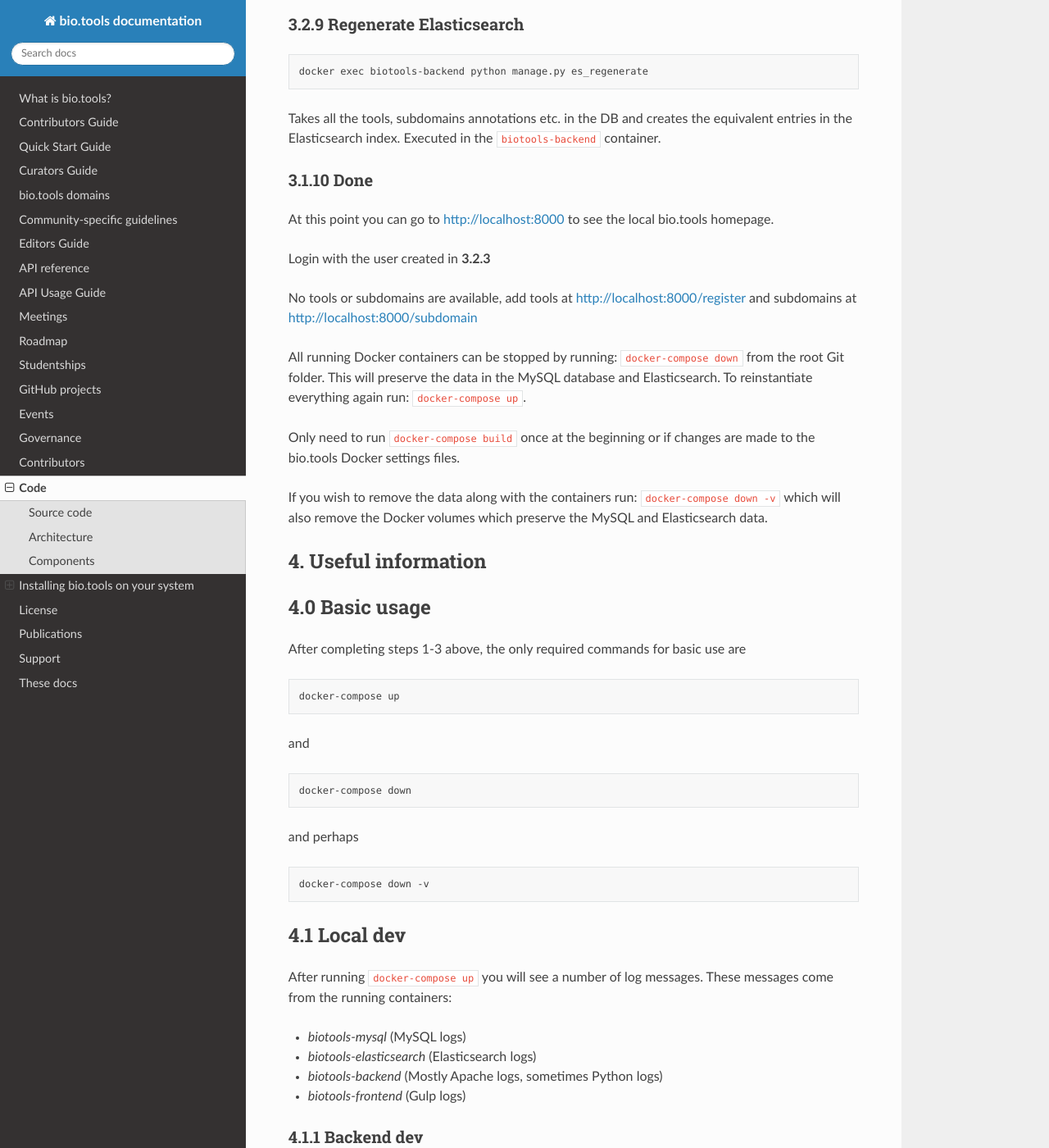
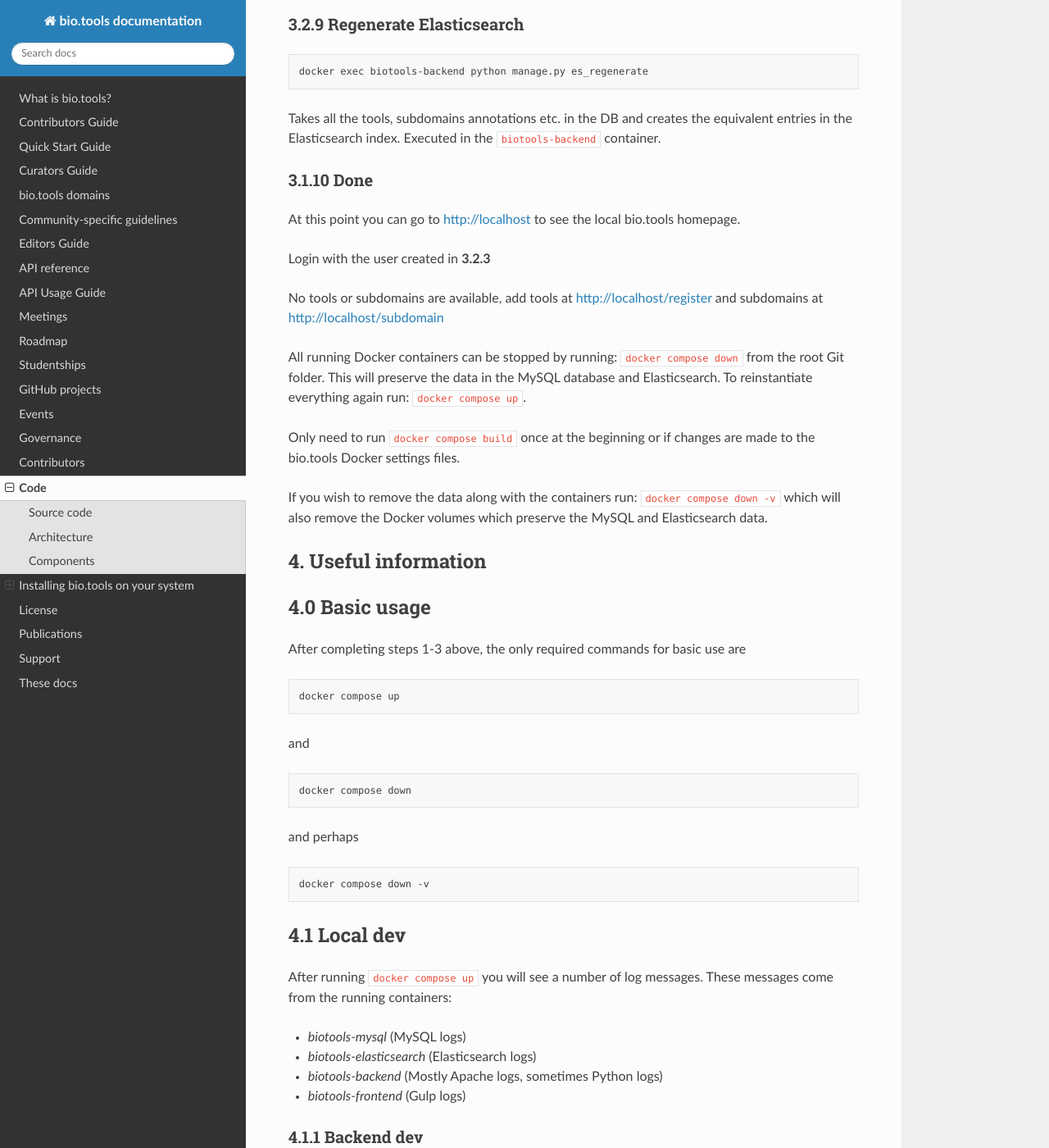
Before and after one commit to bio-tools/biotoolsDocs, a Sphinx documentation site: the page built from docs/code.rst, in a window 1280 px wide and 1400 px high, scrolled down 7074 px. Shown: the whole window at 82% size. Built offline with Sphinx 7.4.7 and the Read the Docs theme 3.1.0, drawn with Linux system fonts in a browser that asks for light colours; some of the changed text lies outside the part shown.

Commit message:
update installation guide

```diff
--- a/docs/code.rst
+++ b/docs/code.rst
@@ -78,7 +78,7 @@
 ^^^^^^^^^^^^^^^^^^^^^^^^^^^^^^^^^^^^^^^
 .. code-block:: text
 
-    docker-compose build
+    docker compose build
 
 The above command will download / build all the Docker images required for bio.tools to run on your local machine.
 
@@ -95,7 +95,7 @@
 ^^^^^^^^^^^^^^^^^^^^^^^^^^^^^^^^^^^^^^^^^^
 .. code-block:: text
 
- docker-compose up
+ docker compose up
 
 The above command will create and run the required containers:
 
@@ -178,18 +178,18 @@
 
 3.1.8 Done
 ^^^^^^^^^^
-At this point you can go to `http://localhost:8000 <http://localhost:8000>`_ to see the local bio.tools homepage.
+At this point you can go to `http://localhost <http://localhost>`_ to see the local bio.tools homepage.
 
-The ``test`` subdomain can be viewed at `http://test.localhost:8000 <http://test.localhost:8000>`_
+The ``test`` subdomain can be viewed at `http://localhost/t?domain=test <http://localhost/t?domain=test>`_
 
 
 You can login with the existing superuser (user: ``biotools``, password: ``biotools``).
 
-All running Docker containers can be stopped by running: ``docker-compose down`` from the root Git folder. This will preserve the data in the MySQL database and Elasticsearch. To reinstantiate everything again run: ``docker-compose up``.
+All running Docker containers can be stopped by running: ``docker compose down`` from the root Git folder. This will preserve the data in the MySQL database and Elasticsearch. To reinstantiate everything again run: ``docker compose up``.
 
-Only need to run ``docker-compose build`` once at the beginning or if changes are made to the bio.tools Docker settings files.
+Only need to run ``docker compose build`` once at the beginning or if changes are made to the bio.tools Docker settings files.
 
-If you wish to remove the data along with the containers run: ``docker-compose down -v`` which will also remove the Docker volumes which preserve the MySQL and Elasticsearch data.
+If you wish to remove the data along with the containers run: ``docker compose down -v`` which will also remove the Docker volumes which preserve the MySQL and Elasticsearch data.
 
 
 
@@ -275,18 +275,17 @@
 
 3.1.10 Done
 ^^^^^^^^^^^
-At this point you can go to `http://localhost:8000 <http://localhost:8000>`_ to see the local bio.tools homepage.
+At this point you can go to `http://localhost <http://localhost>`_ to see the local bio.tools homepage.
 
 Login with the user created in **3.2.3**
 
-No tools or subdomains are available, add tools at `http://localhost:8000/register <http://localhost:8000/register>`_ and subdomains at `http://localhost:8000/subdomain <http://localhost:8000/subdomain>`_
+No tools or subdomains are available, add tools at `http://localhost/register <http://localhost/register>`_ and subdomains at `http://localhost/subdomain <http://localhost/subdomain>`_
 
-All running Docker containers can be stopped by running: ``docker-compose down`` from the root Git folder. This will preserve the data in the MySQL database and Elasticsearch. To reinstantiate everything again run: ``docker-compose up``.
+All running Docker containers can be stopped by running: ``docker compose down`` from the root Git folder. This will preserve the data in the MySQL database and Elasticsearch. To reinstantiate everything again run: ``docker compose up``.
 
-Only need to run ``docker-compose build`` once at the beginning or if changes are made to the bio.tools Docker settings files.
+Only need to run ``docker compose build`` once at the beginning or if changes are made to the bio.tools Docker settings files.
 
-If you wish to remove the data along with the containers run: ``docker-compose down -v`` which will also remove the Docker volumes which preserve the MySQL and Elasticsearch data.
-
+If you wish to remove the data along with the containers run: ``docker compose down -v`` which will also remove the Docker volumes which preserve the MySQL and Elasticsearch data.
 
 4. Useful information
 ---------------------
@@ -296,23 +295,23 @@
 
 .. code-block:: text
 
- docker-compose up
+ docker compose up
 
 and
 
 .. code-block:: text
 
- docker-compose down
+ docker compose down
 
 and perhaps
 
 .. code-block:: text
 
- docker-compose down -v
+ docker compose down -v
 
 4.1 Local dev
 -------------
-After running ``docker-compose up`` you will see a number of log messages. These messages come from the running containers:
+After running ``docker compose up`` you will see a number of log messages. These messages come from the running containers:
 
 * `biotools-mysql` (MySQL logs)
 * `biotools-elasticsearch` (Elasticsearch logs)
@@ -324,7 +323,7 @@
 The ``biotools-backend`` container is based on an image which uses an Apache server. The logs from ``biotools-backend`` come from Apache or sometimes from Python.
 
 .. note::
-    Changes in Python/Django/backend files will be reflected in the ``biotools-backend`` container, **BUT** because of how Apache works, the changes won't be reflected in your browser ``http://localhost:8000`` until Apache is reloaded. In order to see the changes in the reflected in the browser you need to run:
+    Changes in Python/Django/backend files will be reflected in the ``biotools-backend`` container, **BUT** because of how Apache works, the changes won't be reflected in your browser ``http://localhost`` until Apache is reloaded. In order to see the changes in the reflected in the browser you need to run:
 
     ``docker exec biotools-backend /etc/init.d/apache2 reload``
 
@@ -332,7 +331,7 @@
 
     Bringing the containers down and up agail will also work, but this takes significantly longer. The above command is almost instant.
 
-Most issues with the backend code will be reflected in the browser at ``http://localhost:8000/api/{some_path}``, e.g. `http://localhost:8000/api/tool <http://localhost:8000/api/tool>`_ or `http://localhost:8000/api/jaspar <http://localhost:8000/api/jaspar>`_ etc.
+Most issues with the backend code will be reflected in the browser at ``http://localhost/api/{some_path}``, e.g. `http://localhost/api/tool <http://localhost/api/tool>`_ or `http://localhost/api/jaspar <http://localhost/api/jaspar>`_ etc.
 
 See `https://biotools.readthedocs.io/en/latest/api_reference.html <https://biotools.readthedocs.io/en/latest/api_reference.html>`_ or Django route files (``urls.py``) for more API endpoints.
 
@@ -387,25 +386,25 @@
 ^^^^^^^^^^^^^^^^^^^^^^^^^^^^^
 .. code-block:: text
 
- docker-compose build
+ docker compose build
 
 Run bio.tools containers
 ^^^^^^^^^^^^^^^^^^^^^^^^
 .. code-block:: text
 
- docker-compose up
+ docker compose up
 
 Stop bio.tools containers
 ^^^^^^^^^^^^^^^^^^^^^^^^^
 .. code-block:: text
 
- docker-compose down
+ docker compose down
 
 Stop bio.tools containers and remove data
 ^^^^^^^^^^^^^^^^^^^^^^^^^^^^^^^^^^^^^^^^^
 .. code-block:: text
 
- docker-compose down -v
+ docker compose down -v
 
 
 View running containers
```
Also changed, not shown: other parts of docs/code.rst (+3 -3 lines).
